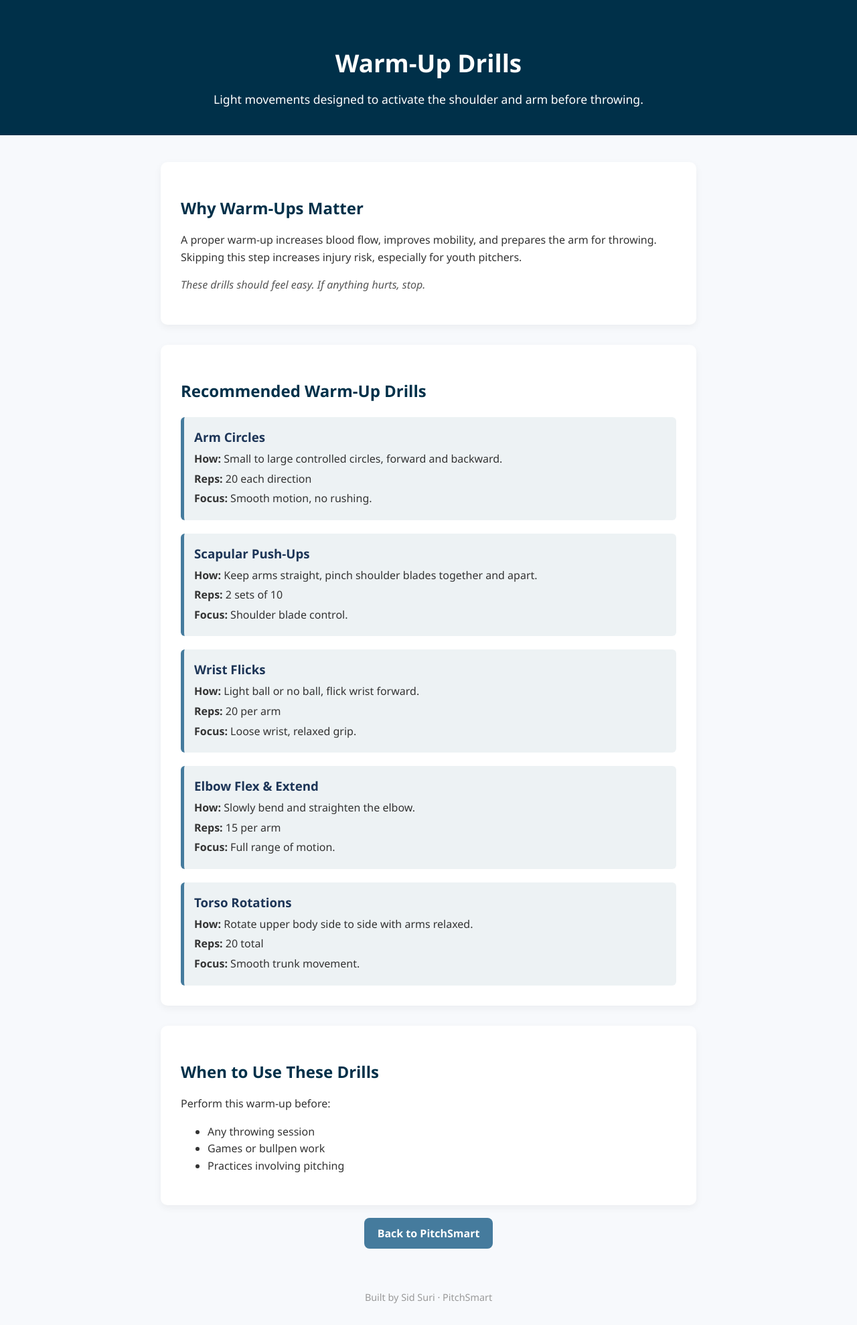
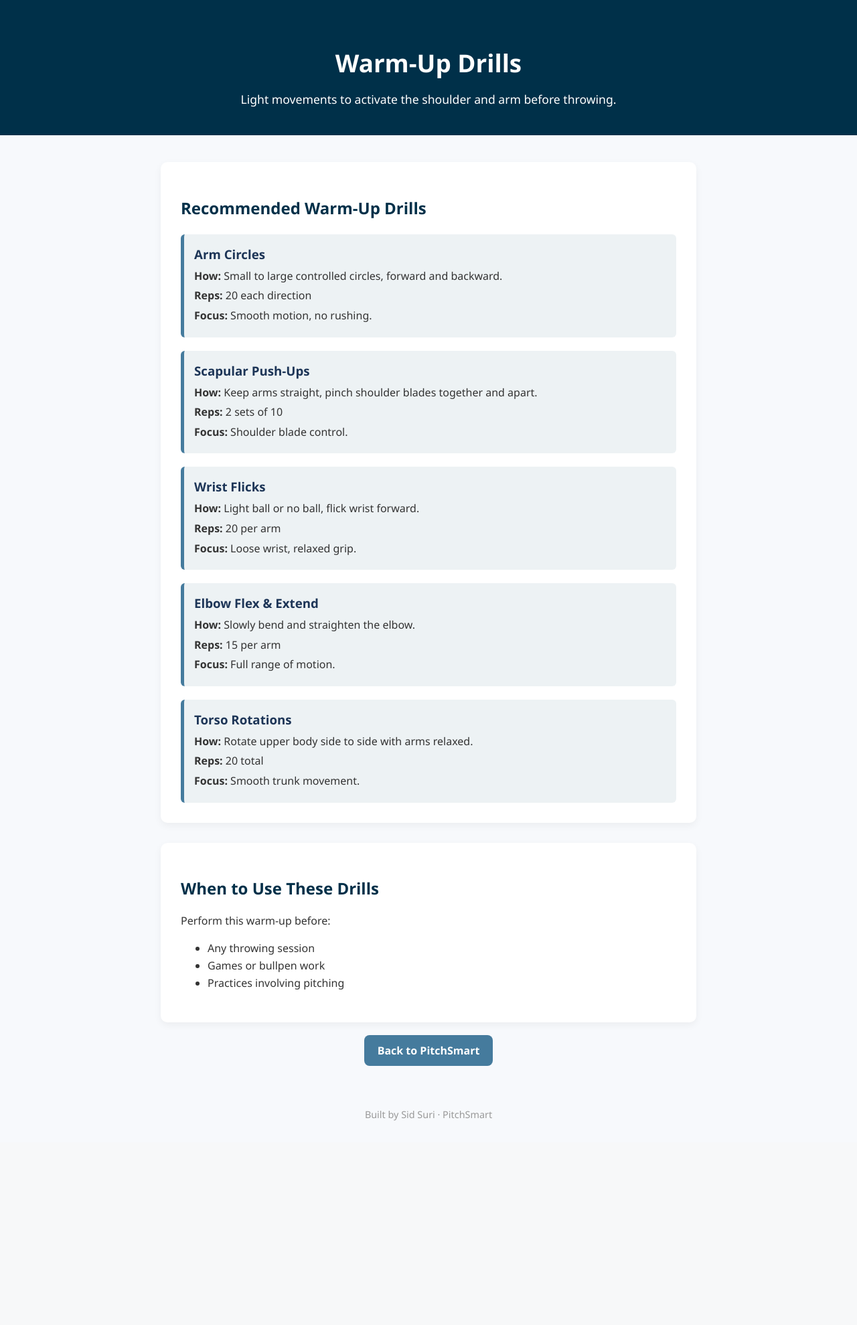
Before and after one commit to sid-suri/pitchsmart, a Flask app: page /warmup-drills in a window 1280 px wide. Shown: the whole page at 67% size. After the commit the page ends 1674 px from the top, so only its background shows below. Run offline with Flask 3, Linux system fonts and the light colour scheme; parts of the project's set-up code (start-up, migrations or seed data) failed here and were passed over.

Commit message:
update to warm-up

```diff
--- a/templates/warmup-drills.html
+++ b/templates/warmup-drills.html
@@ -106,21 +106,10 @@
 
 <header>
   <h1>Warm-Up Drills</h1>
-  <p>Light movements designed to activate the shoulder and arm before throwing.</p>
+  <p>Light movements to activate the shoulder and arm before throwing.</p>
 </header>
 
 <div class="container">
-
-  <div class="section">
-    <h2>Why Warm-Ups Matter</h2>
-    <p>
-      A proper warm-up increases blood flow, improves mobility, and prepares the arm for throwing.
-      Skipping this step increases injury risk, especially for youth pitchers.
-    </p>
-    <p class="note">
-      These drills should feel easy. If anything hurts, stop.
-    </p>
-  </div>
 
   <div class="section">
     <h2>Recommended Warm-Up Drills</h2>
```
Also changed, not shown: templates/index.html (+4 -14 lines).
